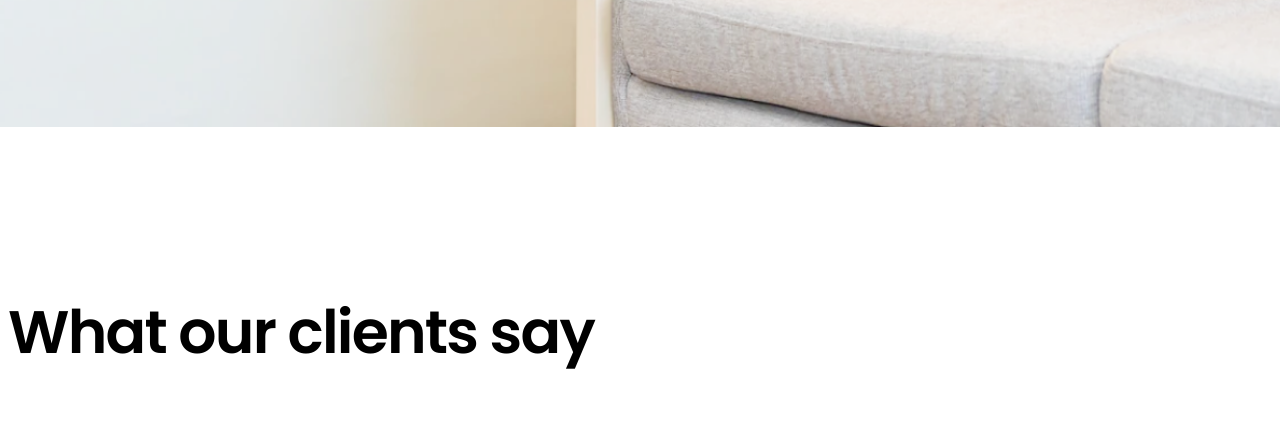
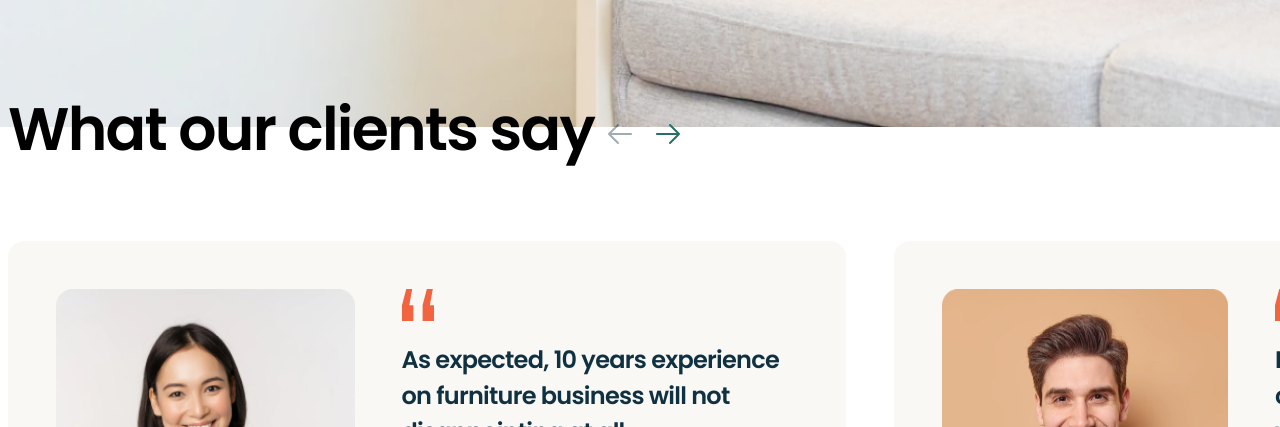
Before and after one commit to ZKuranbayeva/better_furniture, a plain HTML site: page index.html in a window 1280 px wide. Shown: the part 4052-4479 px from the top of the page. Drawn offline with Linux system fonts and the light colour scheme.

Commit message:
Initial commit

```diff
--- a/index.html
+++ b/index.html
@@ -234,13 +234,31 @@
                 <img src="images/button-arrow.png" alt="Image">
             </a>
         </div>
-    </div>
     <!-- /NEW PRODUCT SECTION -->
 
     <!-- TESTIMONIALS SECTION -->
     <div class="testimonial" id="testimonial">
         <div class="container">
             <h2>What our clients say</h2>
+            <div class="slider__btn">
+                <button class="prev-arrow">
+                    <svg xmlns="http://www.w3.org/2000/svg" width="32" height="32" viewBox="0 0 32 32" fill="none">
+                        <g opacity="0.4">
+                            <path fill-rule="evenodd" clip-rule="evenodd"
+                                d="M13.2928 25.7071C13.6834 26.0976 14.3165 26.0976 14.707 25.7071C15.0976 25.3166 15.0976 24.6834 14.707 24.2929L7.41415 17H26.9999C27.5522 17 27.9999 16.5523 27.9999 16C27.9999 15.4477 27.5522 15 26.9999 15L7.41415 15L14.707 7.70711C15.0976 7.31658 15.0976 6.68342 14.707 6.29289C14.3165 5.90237 13.6834 5.90237 13.2928 6.29289L4.29283 15.2929C4.10977 15.476 4.01252 15.7123 4.00108 15.952C4.00032 15.968 3.99994 15.984 3.99994 16M3.99998 16.0092C4.0023 16.2621 4.09992 16.5142 4.29283 16.7071L13.2928 25.7071"
+                                fill="#0F3141" />
+                        </g>
+                    </svg>
+                </button>
+                <button class="next-arrow">
+                    <svg xmlns="http://www.w3.org/2000/svg" width="32" height="32" viewBox="0 0 32 32" fill="none">
+                        <path fill-rule="evenodd" clip-rule="evenodd"
+                            d="M18.7071 6.29289C18.3166 5.90237 17.6834 5.90237 17.2929 6.29289C16.9024 6.68342 16.9024 7.31658 17.2929 7.70711L24.5858 15H5C4.44772 15 4 15.4477 4 16C4 16.5523 4.44772 17 5 17H24.5858L17.2929 24.2929C16.9024 24.6834 16.9024 25.3166 17.2929 25.7071C17.6834 26.0976 18.3166 26.0976 18.7071 25.7071L27.7071 16.7071C27.8902 16.524 27.9874 16.2877 27.9989 16.048C27.9996 16.032 28 16.016 28 16M28 15.9908C27.9976 15.7379 27.9 15.4858 27.7071 15.2929L18.7071 6.29289"
+                            fill="#286F6C" />
+                    </svg>
+                </button>
+            </div>
+
             <div class="testimonial__items">
                 <div class="testimonial-item">
                     <img src="images/client1.png" alt="Image">
@@ -409,7 +427,8 @@
                             </g>
                             <defs>
                                 <clipPath id="clip0_1_320">
-                                    <rect width="17.25" height="16.4841" fill="white" transform="translate(0.75 0.25)" />
+                                    <rect width="17.25" height="16.4841" fill="white"
+                                        transform="translate(0.75 0.25)" />
                                 </clipPath>
                             </defs>
                         </svg>
--- a/scss/main.scss
+++ b/scss/main.scss
@@ -401,6 +401,16 @@ h2 {
 
     h2 {
         margin-bottom: 67px;
+        display: inline-block;
+    }
+
+    .slider__btn {
+        display: inline-block;
+
+        button {
+            border: none;
+            background: transparent;
+        }
     }
 
     &__items {
@@ -626,7 +636,7 @@ h2 {
     &-menu {
         a {
             font-size: 14px;
-            color:  #75919E;
+            color: #75919E;
         }
     }
 
@@ -644,23 +654,24 @@ h2 {
             font-style: normal;
         }
 
-        .social{
-            a{
+        .social {
+            a {
                 margin-right: 19px;
                 margin-bottom: 0;
                 vertical-align: middle;
 
-            &:last-child{
-                margin-right: 0;
-            }
+                &:last-child {
+                    margin-right: 0;
+                }
             }
         }
 
-        &-center{
-            a{
+        &-center {
+            a {
                 margin-bottom: 0;
                 margin-right: 24px;
-                &:last-child{
+
+                &:last-child {
                     margin-right: 0;
                 }
             }
```
Also changed, not shown: css/main.css, css/main.min.css, 2 other files.
